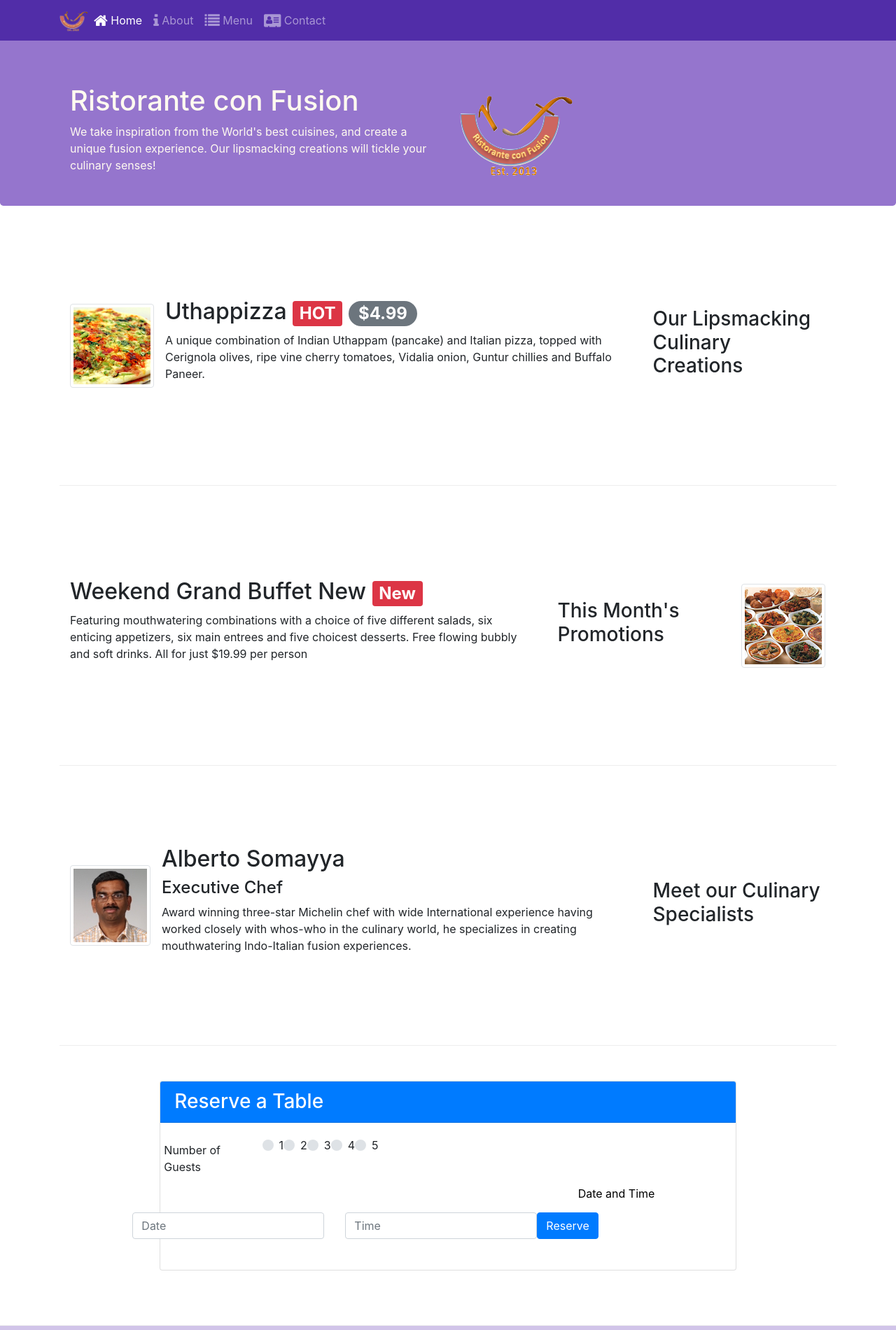
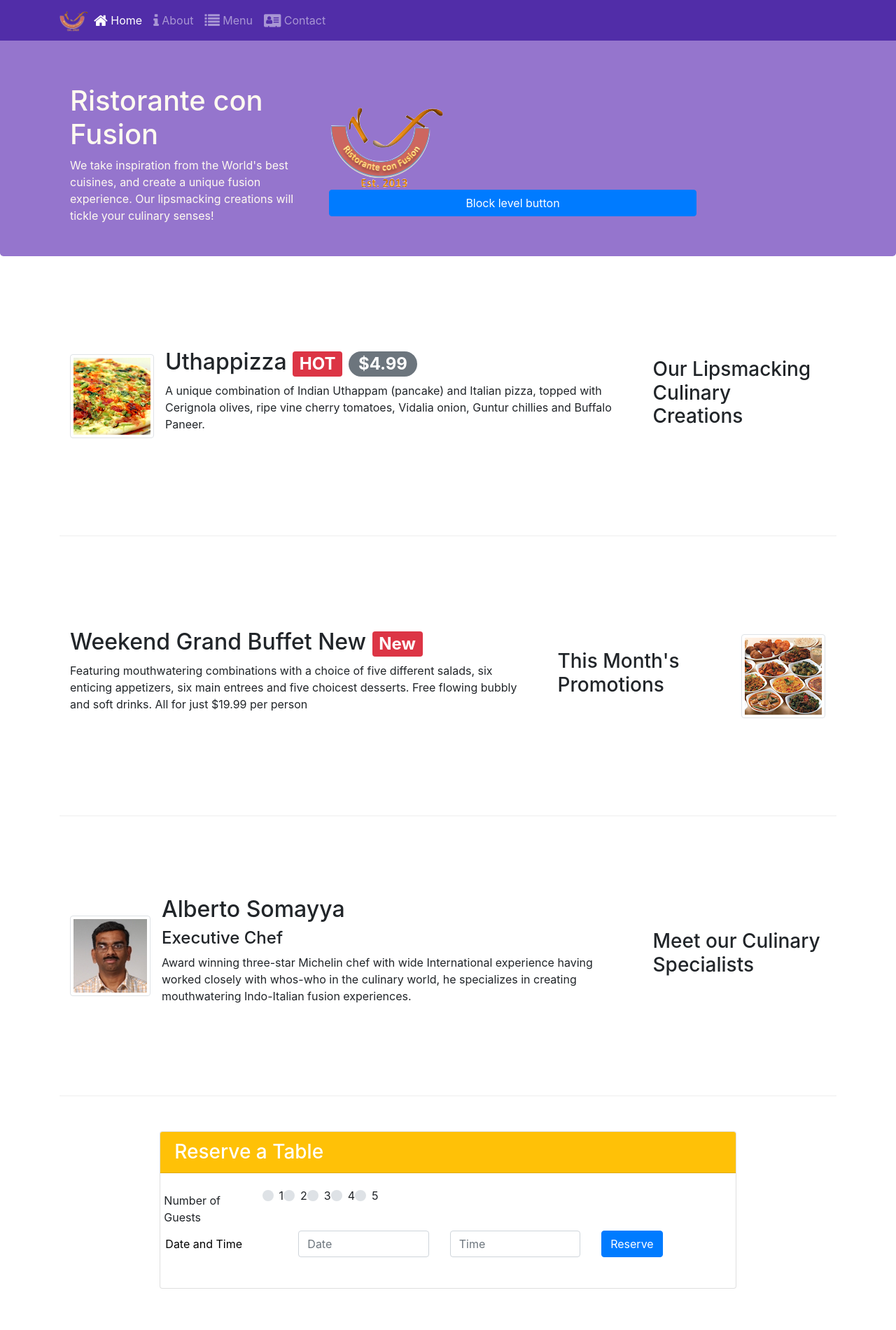
Before and after one commit to JCoulter85/Confusion, a website: page index.html in a window 1280 px wide. Shown: the top 1900 px of the page at 70% size. Drawn offline with nearby package versions, Linux system fonts and the light colour scheme.

Commit message:
Project 2 2/3 complete

```diff
--- a/index.html
+++ b/index.html
@@ -51,13 +51,14 @@
         <div class="container">
 
             <div class="row row-header">
-                <div class="col-12 col-sm-6">
+                <div class="col-12 col-sm-4">
                     <h1>Ristorante con Fusion</h1>
                     <p>We take inspiration from the World's best cuisines, and create a unique fusion experience. Our lipsmacking
                         creations will tickle your culinary senses!</p>
                 </div>
-                <div class="col-12 col-sm align-self-center">
+                <div class="col-6 col-sm-6 align-self-center">
                     <img src="img/logo.png" class="img-fluid">
+                    <button type="button" class="btn btn-primary btn-block">Block level button</button>
                 </div>
             </div>
         </div>
@@ -127,7 +128,7 @@
         <div class="col-sm-2 col-0"></div>
         <div class="col-sm-8 col-12">
             <div class="card">
-                <h3 class="card-header bg-primary text-white">Reserve a Table</h3>
+                <h3 class="card-header bg-warning text-white">Reserve a Table</h3>
                 <div class="card-body">
                     <dl class="row">
                         <form>
@@ -156,23 +157,26 @@
                                     </div>
                                 </div>
 
+
                                 <div class="row">
-                                    <div class="col"></div>
+                                    <div class="col col-sm order-sm-first"></div>
                                     <form class="form-inline">
                                         <div class="form-group mb-2">
                                             <label for="staticEmail2" class="sr-only">Date and Time</label>
                                             <input type="text" readonly class="form-control-plaintext" id="staticEmail2" value="Date and Time">
                                         </div>
-                                        <div class="row">
-                                                <div class="row">
+                                </div>
+                                <div class="row"></div>
+                                <div class="row"></div>
                                 <div class="col">
                                     <input type="text" class="form-control" placeholder="Date">
                                 </div>
                                 <div class="col">
                                     <input type="text" class="form-control" placeholder="Time">
                                 </div>
+                                     <div class="col">
+                                        <button type="Reserve" class="btn btn-primary mb-2">Reserve</button>
                                 </div>
-                                            <button type="Reserve" class="btn btn-primary mb-2">Reserve</button>
                 </div>
                 </form>
             </div>
```
Lines whose indentation alone changed are shown as unchanged.
